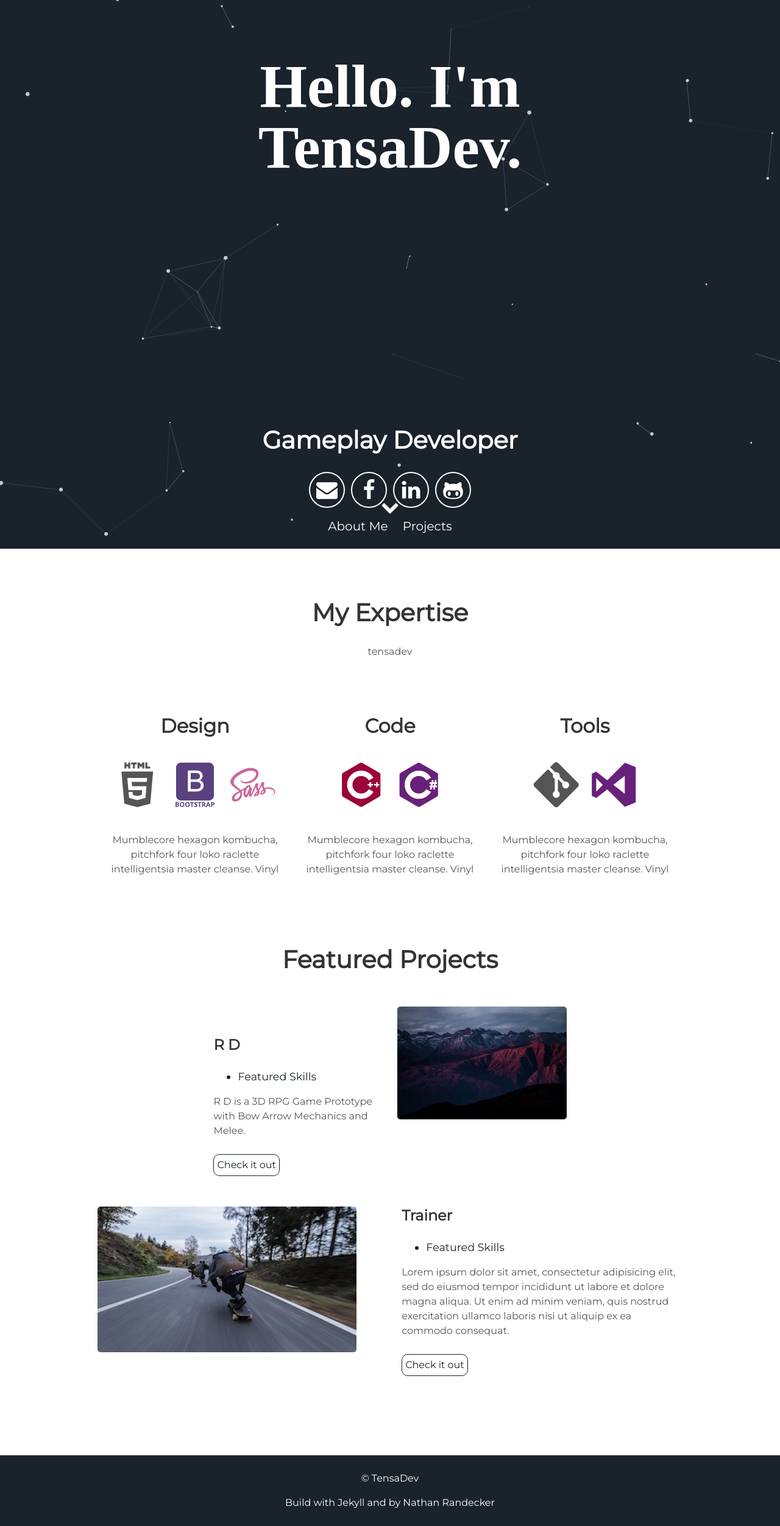
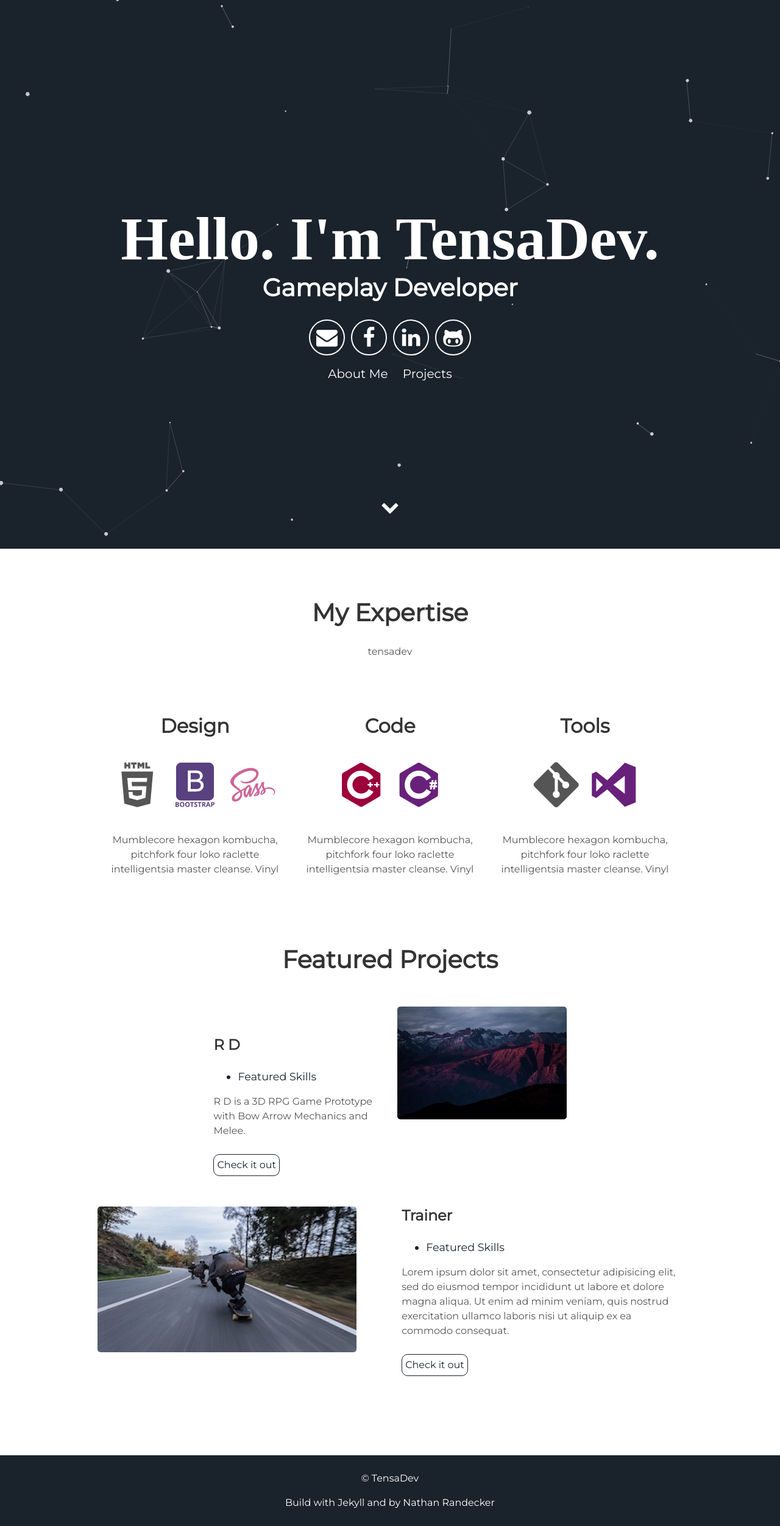
Before and after one commit to RedaMazoz/redamazoz.github.io, a Jekyll site: the page built from index.html, in a window 1280 px wide. Shown: the whole page at 61% size. Built offline with Jekyll 4.4.1, drawn with Linux system fonts in a browser that asks for light colours.

Commit message:
Update header.html

```diff
--- a/_includes/header.html
+++ b/_includes/header.html
@@ -1,7 +1,7 @@
 <div id="particles-js">
   <div class="header">
       <h1>
-        <span class="site-title" style="text-align: center; width: 600px; height: 600px; font-weight: 700; font-family: 'Merriweather', serif;">Hello. I'm {{site.username}}.</span>
+        <span class="site-title" style="text-align: center; width: 1200px; font-weight: 700; font-family: 'Merriweather', serif;">Hello. I'm {{site.username}}.</span>
         <span class="site-description">{{site.user_title}}</span>
       </h1>
       <div class="header-icons">
```
